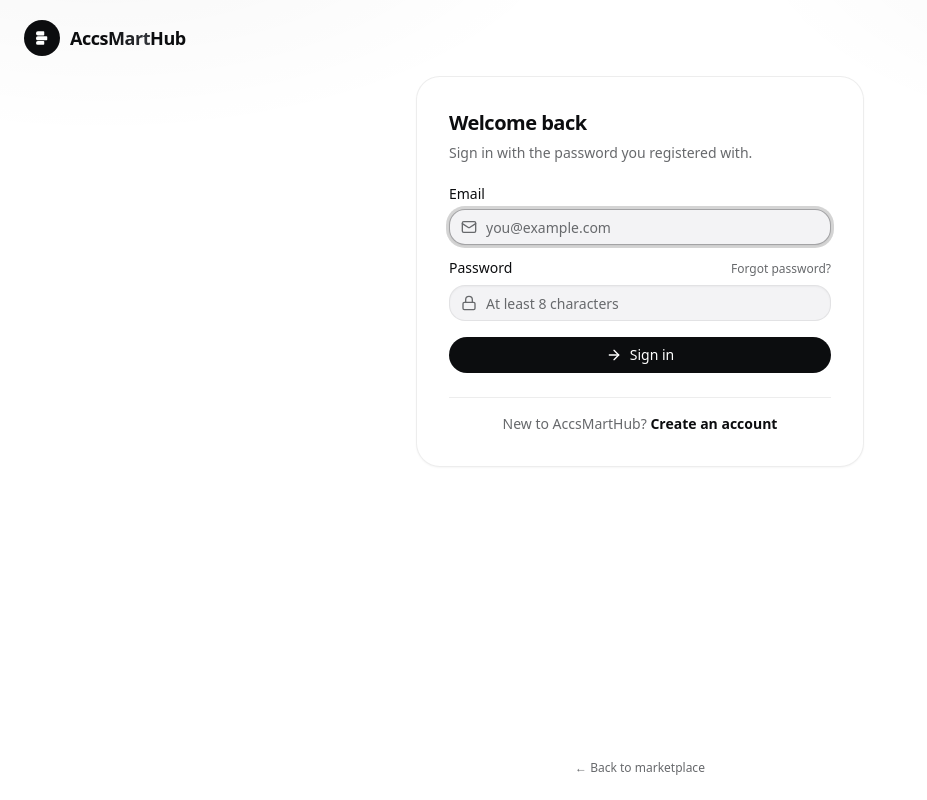
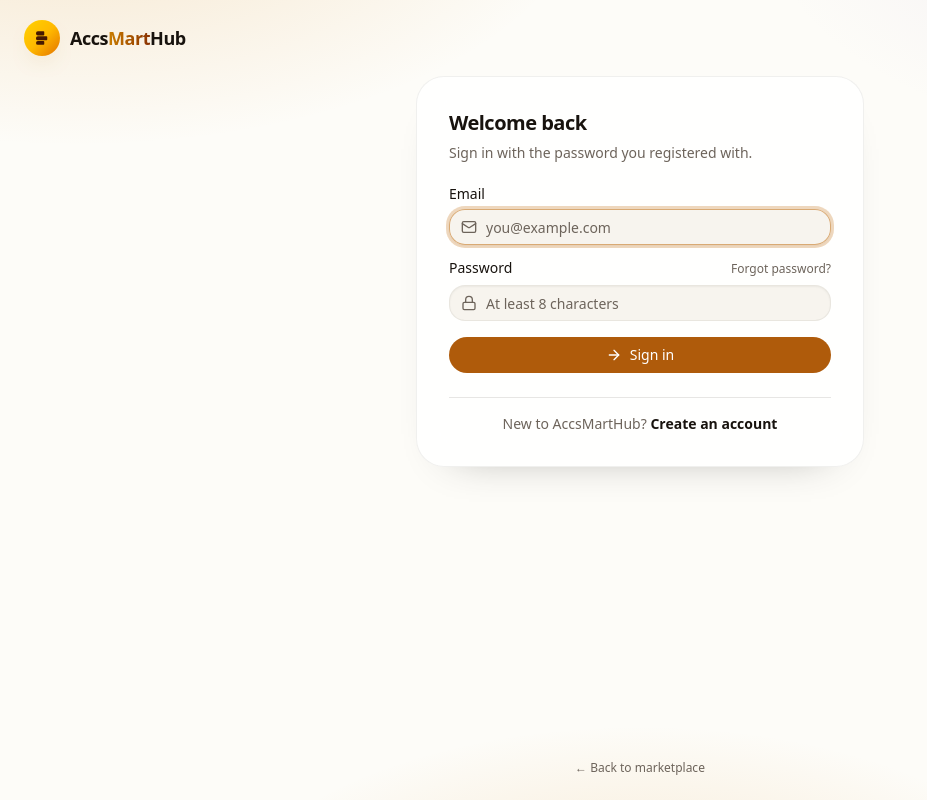
Before and after one commit to Legendbhai1/accsmarthub, a React (Vite) app: page /auth in a window 1280 px wide. Shown: the whole page, without its empty margins (0-927 px from the left). Built offline with nearby package versions, Linux system fonts and the light colour scheme; no server answers.

Commit message:
Freebuff: Expected change: The whole site, not just seller

```diff
--- a/src/components/site/Logo.tsx
+++ b/src/components/site/Logo.tsx
@@ -8,8 +8,8 @@
       className={cn("group flex items-center gap-2.5 outline-none", className)}
       aria-label="AccsMartHub home"
     >
-      <span className="flex size-9 shrink-0 items-center justify-center rounded-xl bg-primary transition-transform duration-200 group-hover:scale-105">
-        <svg viewBox="0 0 24 24" className="size-4.5 text-primary-foreground" fill="currentColor" aria-hidden="true">
+      <span className="flex size-9 shrink-0 items-center justify-center rounded-xl bg-gradient-to-br from-amber-300 via-amber-400 to-amber-600 shadow-[0_10px_24px_-14px_rgba(180,120,20,0.9)] transition-transform duration-200 group-hover:scale-105">
+        <svg viewBox="0 0 24 24" className="size-4.5 text-amber-950" fill="currentColor" aria-hidden="true">
           <path d="M4 5.5A2.5 2.5 0 0 1 6.5 3H14a1 1 0 0 1 1 1v3.5a1 1 0 0 1-1 1H6.5A2.5 2.5 0 0 1 4 6V5.5ZM4 12a2.5 2.5 0 0 1 2.5-2.5H18a1 1 0 0 1 1 1V14a1 1 0 0 1-1 1H6.5A2.5 2.5 0 0 1 4 12.5V12ZM4 18.5A2.5 2.5 0 0 1 6.5 16H14a1 1 0 0 1 1 1V20a1 1 0 0 1-1 1H6.5A2.5 2.5 0 0 1 4 18.5Z" />
         </svg>
       </span>
--- a/src/components/site/MobileTabBar.tsx
+++ b/src/components/site/MobileTabBar.tsx
@@ -45,7 +45,7 @@
       aria-label="Primary"
       className="fixed inset-x-0 bottom-0 z-40 flex justify-center px-4 pb-4 md:hidden"
     >
-      <div className="grid w-full max-w-md grid-cols-4 gap-1 rounded-full border border-border bg-card p-1.5 shadow-[0_10px_30px_-12px_rgba(21,23,43,0.35)]">
+      <div className="grid w-full max-w-md grid-cols-4 gap-1 rounded-full border border-border bg-card/85 p-1.5 shadow-[0_14px_36px_-14px_rgba(0,0,0,0.5)] backdrop-blur-2xl">
         {MOBILE_TABS.map(({ label, to, icon: Icon }) => (
           <NavLink
             key={label}
@@ -55,7 +55,7 @@
             className={cn(
               "flex flex-col items-center gap-1 rounded-full px-1 py-2 text-[10px] font-medium text-muted-foreground transition-colors hover:bg-muted hover:text-foreground",
               isTabActive(to, pathname) &&
-                "bg-primary text-primary-foreground hover:bg-primary hover:text-primary-foreground",
+                "bg-gradient-to-br from-amber-300 via-amber-400 to-amber-600 text-amber-950 hover:from-amber-300 hover:to-amber-600 hover:text-amber-950",
             )}
           >
             <Icon className="size-4.5" />
--- a/src/components/site/SiteFooter.tsx
+++ b/src/components/site/SiteFooter.tsx
@@ -56,7 +56,7 @@
                   key={brand}
                   href="#"
                   aria-label={label}
-                  className="flex size-10 items-center justify-center rounded-full border border-border bg-muted/40 text-muted-foreground transition-colors hover:bg-muted hover:text-foreground"
+                  className="flex size-10 items-center justify-center rounded-full border border-border/70 bg-card/60 text-muted-foreground backdrop-blur-xl transition-colors hover:border-amber-500/40 hover:bg-amber-400/10 hover:text-foreground"
                 >
                   <BrandMark brand={brand} className="size-4" />
                 </a>
--- a/src/components/site/TopMenu.tsx
+++ b/src/components/site/TopMenu.tsx
@@ -49,7 +49,7 @@
           aria-label="Open menu"
           aria-haspopup="menu"
           className={cn(
-            "flex size-10 items-center justify-center rounded-full border border-border bg-card text-foreground transition-colors hover:bg-muted",
+            "flex size-10 items-center justify-center rounded-full border border-border/70 bg-card/70 text-foreground backdrop-blur-xl transition-colors hover:border-amber-500/40 hover:bg-amber-400/10",
             className,
           )}
         >
--- a/src/index.css
+++ b/src/index.css
@@ -42,116 +42,136 @@
   --color-sidebar-ring: var(--sidebar-ring);
 }
 
-/* CHANGE VALUES FOR THEME — AccsMartHub: monochrome app-shell theme.
-   White canvas, near-black primary, hairline borders, light-gray fills.
-   Red is reserved for accents (favourites, destructive, live status). */
+/* CHANGE VALUES FOR THEME — AccsMartHub: an app-wide "gilded glass" theme.
+   Warm ivory canvas in light, deep espresso charcoal in dark, one gold accent,
+   and translucent blurred panels in both. Every page, rail, top bar and card
+   reads its colours from these tokens, so the public site, the marketplace,
+   the buyer dashboard, the admin panel and the seller studio stay one product
+   instead of four skins. */
 :root {
-  --radius: 1rem;
+  --radius: 1.25rem;
 
-  /* Ambient glow behind the hero, the scrollbar thumb, and the two brand
-     surfaces. Kept as tokens because all of them need to invert in dark mode
-     without the utilities below having to know about the theme. */
-  --glow: oklch(0 0 0 / 4%);
-  --scroll-thumb: oklch(0 0 0 / 18%);
-  --gradient-from: oklch(0.16 0.005 265);
-  --gradient-to: oklch(0.34 0.01 265);
-  --ink-panel-bg: oklch(0.16 0.005 265);
-  --ink-panel-border: oklch(0 0 0 / 8%);
-  --ink-panel-fg: oklch(1 0 0);
+  /* The shared panel recipe. `.glass`, `.panel`, `.card`, the rails and the
+     top bars all paint from these three, which is what keeps the studio and
+     the rest of the app on the same surface. */
+  --surface: color-mix(in oklab, var(--card) 84%, transparent);
+  --surface-strong: color-mix(in oklab, var(--card) 94%, transparent);
+  --hairline: color-mix(in oklab, var(--border) 62%, transparent);
+  --glass-blur: 18px;
 
-  --background: oklch(1 0 0);
-  --foreground: oklch(0.16 0.005 265);
+  /* Ambient washes behind the page (gold, violet) and the two brand surfaces.
+     Tokens because every one of them inverts in dark mode without the
+     utilities having to know which theme is active. */
+  --glow: oklch(0.72 0.14 72 / 22%);
+  --glow-2: oklch(0.68 0.1 300 / 13%);
+  --scroll-thumb: oklch(0.45 0.03 70 / 22%);
+  --gradient-from: oklch(0.66 0.15 70);
+  --gradient-to: oklch(0.44 0.13 42);
+  --ink-panel-bg: oklch(0.19 0.02 60);
+  --ink-panel-border: oklch(0.8 0.14 80 / 24%);
+  --ink-panel-fg: oklch(0.98 0.008 85);
+
+  --background: oklch(0.99 0.005 85);
+  --foreground: oklch(0.19 0.012 65);
   --card: oklch(1 0 0);
-  --card-foreground: oklch(0.16 0.005 265);
+  --card-foreground: oklch(0.19 0.012 65);
   --popover: oklch(1 0 0);
-  --popover-foreground: oklch(0.16 0.005 265);
+  --popover-foreground: oklch(0.19 0.012 65);
 
-  /* Near-black primary: solid pill buttons like the reference "Add to cart". */
-  --primary: oklch(0.16 0.005 265);
+  /* Gold. `--primary` is the accent everywhere: solid pills, active nav, the
+     brand mark and the ~30 icon accents written as `text-primary`.
+
+     On the light canvas it is a deep amber so those accents stay legible on
+     white (a pale gold would wash out to ~1.9:1), and its foreground is white.
+     In dark mode it lifts to a bright gold with near-black text — the same
+     inversion the old ink/white primary used, so solid pills keep their punch
+     against the canvas instead of vanishing into it. */
+  --primary: oklch(0.56 0.135 55);
   --primary-foreground: oklch(1 0 0);
 
-  --secondary: oklch(0.968 0.002 265);
-  --secondary-foreground: oklch(0.16 0.005 265);
+  --secondary: oklch(0.97 0.008 85);
+  --secondary-foreground: oklch(0.19 0.012 65);
 
-  /* App surface gray used for wells, icon circles and neutral fills. */
-  --muted: oklch(0.965 0.002 265);
-  --muted-foreground: oklch(0.52 0.005 265);
+  /* App surface used for wells, icon circles and neutral fills. */
+  --muted: oklch(0.965 0.01 85);
+  --muted-foreground: oklch(0.51 0.018 70);
 
-  --accent: oklch(0.955 0.002 265);
-  --accent-foreground: oklch(0.16 0.005 265);
+  --accent: oklch(0.955 0.022 85);
+  --accent-foreground: oklch(0.19 0.012 65);
 
   --destructive: oklch(0.58 0.21 20);
-  --border: oklch(0 0 0 / 7%);
-  --input: oklch(0 0 0 / 9%);
-  --ring: oklch(0.16 0.005 265 / 35%);
+  --border: oklch(0.24 0.02 70 / 11%);
+  --input: oklch(0.24 0.02 70 / 13%);
+  --ring: oklch(0.62 0.14 60 / 55%);
 
-  --chart-1: oklch(0.16 0.005 265);
+  --chart-1: oklch(0.62 0.14 58);
   --chart-2: oklch(0.62 0.11 160);
-  --chart-3: oklch(0.72 0.13 80);
+  --chart-3: oklch(0.62 0.13 42);
   --chart-4: oklch(0.62 0.15 300);
   --chart-5: oklch(0.58 0.21 20);
 
-  --sidebar: oklch(1 0 0);
-  --sidebar-foreground: oklch(0.16 0.005 265);
-  --sidebar-primary: oklch(0.16 0.005 265);
+  --sidebar: color-mix(in oklab, oklch(1 0 0) 88%, transparent);
+  --sidebar-foreground: oklch(0.19 0.012 65);
+  --sidebar-primary: oklch(0.56 0.135 55);
   --sidebar-primary-foreground: oklch(1 0 0);
-  --sidebar-accent: oklch(0.965 0.002 265);
-  --sidebar-accent-foreground: oklch(0.16 0.005 265);
-  --sidebar-border: oklch(0 0 0 / 7%);
-  --sidebar-ring: oklch(0.16 0.005 265 / 35%);
+  --sidebar-accent: oklch(0.965 0.01 85);
+  --sidebar-accent-foreground: oklch(0.19 0.012 65);
+  --sidebar-border: oklch(0.24 0.02 70 / 11%);
+  --sidebar-ring: oklch(0.62 0.14 60 / 55%);
 }
 
-/* Dark mode. Same monochrome app-shell language, inverted: near-black canvas,
-   raised surfaces one step lighter, and `--primary` becomes near-WHITE so
-   solid pill buttons ("View Details", active tab) keep the same strong
-   contrast they have in light mode instead of vanishing into the canvas. */
+/* Dark mode. Same gilded-glass language, inverted: espresso canvas, raised
+   surfaces one step lighter, and `--primary` becomes a brighter gold that
+   still carries near-black text, so solid pills keep their contrast instead
+   of washing out against the canvas. */
 .dark {
-  --glow: oklch(1 0 0 / 5%);
-  --scroll-thumb: oklch(1 0 0 / 22%);
-  --gradient-from: oklch(0.965 0.002 265);
-  --gradient-to: oklch(0.7 0.006 265);
-  --ink-panel-bg: oklch(0.225 0.006 265);
-  --ink-panel-border: oklch(1 0 0 / 13%);
-  --ink-panel-fg: oklch(0.965 0.002 265);
+  --glow: oklch(0.82 0.15 80 / 22%);
+  --glow-2: oklch(0.72 0.12 300 / 16%);
+  --scroll-thumb: oklch(1 0 0 / 24%);
+  --gradient-from: oklch(0.9 0.13 90);
+  --gradient-to: oklch(0.7 0.15 58);
+  --ink-panel-bg: oklch(0.225 0.02 70);
+  --ink-panel-border: oklch(0.85 0.14 82 / 26%);
+  --ink-panel-fg: oklch(0.98 0.008 85);
 
-  --background: oklch(0.145 0.005 265);
-  --foreground: oklch(0.965 0.002 265);
-  --card: oklch(0.188 0.006 265);
-  --card-foreground: oklch(0.965 0.002 265);
-  --popover: oklch(0.188 0.006 265);
-  --popover-foreground: oklch(0.965 0.002 265);
+  --background: oklch(0.15 0.012 70);
+  --foreground: oklch(0.97 0.008 85);
+  --card: oklch(0.2 0.013 70);
+  --card-foreground: oklch(0.97 0.008 85);
+  --popover: oklch(0.215 0.013 70);
+  --popover-foreground: oklch(0.97 0.008 85);
 
-  --primary: oklch(0.965 0.002 265);
-  --primary-foreground: oklch(0.16 0.005 265);
+  --primary: oklch(0.84 0.14 82);
+  --primary-foreground: oklch(0.19 0.03 65);
 
-  --secondary: oklch(0.243 0.006 265);
-  --secondary-foreground: oklch(0.965 0.002 265);
+  --secondary: oklch(0.255 0.013 70);
+  --secondary-foreground: oklch(0.97 0.008 85);
 
-  --muted: oklch(0.235 0.006 265);
-  --muted-foreground: oklch(0.685 0.005 265);
+  --muted: oklch(0.245 0.013 70);
+  --muted-foreground: oklch(0.73 0.014 80);
 
-  --accent: oklch(0.278 0.006 265);
-  --accent-foreground: oklch(0.965 0.002 265);
+  --accent: oklch(0.3 0.016 70);
+  --accent-foreground: oklch(0.97 0.008 85);
 
   --destructive: oklch(0.66 0.19 22);
-  --border: oklch(1 0 0 / 11%);
-  --input: oklch(1 0 0 / 14%);
-  --ring: oklch(0.965 0.002 265 / 45%);
+  --border: oklch(1 0 0 / 12%);
+  --input: oklch(1 0 0 / 15%);
+  --ring: oklch(0.84 0.14 82 / 55%);
 
-  --chart-1: oklch(0.965 0.002 265);
+  --chart-1: oklch(0.84 0.14 82);
   --chart-2: oklch(0.7 0.11 160);
-  --chart-3: oklch(0.78 0.13 80);
+  --chart-3: oklch(0.74 0.14 50);
   --chart-4: oklch(0.7 0.15 300);
   --chart-5: oklch(0.66 0.19 22);
 
-  --sidebar: oklch(0.168 0.006 265);
-  --sidebar-foreground: oklch(0.965 0.002 265);
-  --sidebar-primary: oklch(0.965 0.002 265);
-  --sidebar-primary-foreground: oklch(0.16 0.005 265);
-  --sidebar-accent: oklch(0.243 0.006 265);
-  --sidebar-accent-foreground: oklch(0.965 0.002 265);
-  --sidebar-border: oklch(1 0 0 / 11%);
-  --sidebar-ring: oklch(0.965 0.002 265 / 45%);
+  --sidebar: color-mix(in oklab, oklch(0.2 0.013 70) 88%, transparent);
+  --sidebar-foreground: oklch(0.97 0.008 85);
+  --sidebar-primary: oklch(0.84 0.14 82);
+  --sidebar-primary-foreground: oklch(0.19 0.03 65);
+  --sidebar-accent: oklch(0.265 0.013 70);
+  --sidebar-accent-foreground: oklch(0.97 0.008 85);
+  --sidebar-border: oklch(1 0 0 / 12%);
+  --sidebar-ring: oklch(0.84 0.14 82 / 55%);
 }
 
 @layer base {
@@ -163,9 +183,13 @@
   }
   body {
     @apply bg-background text-foreground antialiased;
+    /* The site-wide ambient wash. Because it lives on <body> and is fixed, it
+       sits behind every route — public pages, marketplace, dashboards and the
+       seller studio alike — so no shell has to render its own layer. */
     background-image:
-      radial-gradient(52rem 26rem at 8% -14%, var(--glow), transparent 60%),
-      radial-gradient(46rem 24rem at 92% -10%, var(--glow), transparent 60%);
+      radial-gradient(52rem 26rem at 6% -14%, var(--glow), transparent 62%),
+      radial-gradient(46rem 24rem at 94% -10%, var(--glow-2), transparent 60%),
+      radial-gradient(44rem 22rem at 50% 118%, var(--glow), transparent 62%);
     background-attachment: fixed;
   }
   button:not([disabled]),
@@ -173,7 +197,7 @@
     cursor: pointer;
   }
   ::selection {
-    background: color-mix(in oklab, var(--primary) 22%, transparent);
+    background: color-mix(in oklab, var(--primary) 32%, transparent);
   }
   ::-webkit-scrollbar {
     width: 10px;
@@ -189,14 +213,17 @@
 }
 
 @layer utilities {
-  /* Flat card surface — white with a hairline border, minimal shadow.
-     Radius lives here (not on the element) because this custom utility is
-     emitted after Tailwind's generated ones and would win over `rounded-*`. */
+  /* The shared panel surface: translucent, hairline-bordered, blurred. Used
+     by the public site, both dashboards and the seller studio, so a card looks
+     the same everywhere. Radius lives here (not on the element) because this
+     custom utility is emitted after Tailwind's generated ones and would win
+     over `rounded-*`. */
   .glass {
-    background: var(--card);
-    border: 1px solid var(--border);
-    box-shadow: 0 1px 2px oklch(0 0 0 / 4%);
-    border-radius: 1.5rem;
+    background: var(--surface);
+    border: 1px solid var(--hairline);
+    box-shadow: 0 20px 44px -38px oklch(0 0 0 / 45%);
+    border-radius: 1.75rem;
+    backdrop-filter: blur(var(--glass-blur));
   }
 
   /* Card with hover transition — subtle lift, matching the app-shell feel */
@@ -207,8 +234,8 @@
       transform 0.25s cubic-bezier(0.22, 1, 0.36, 1);
   }
   .glass-hover:hover {
-    border-color: color-mix(in oklab, var(--foreground) 18%, transparent);
-    box-shadow: 0 14px 30px -20px oklch(0 0 0 / 45%);
+    border-color: color-mix(in oklab, var(--primary) 45%, transparent);
+    box-shadow: 0 18px 34px -22px oklch(0 0 0 / 40%);
     transform: translateY(-2px);
   }
   @media (prefers-reduced-motion: reduce) {
@@ -217,22 +244,23 @@
     }
   }
 
-  /* Raised panel (sidebar shells, drawers) */
+  /* Raised translucent panel (sidebar shells, drawers, top bars) */
   .panel {
-    background: var(--card);
-    border: 1px solid var(--border);
-    border-radius: 1.5rem;
+    background: var(--surface-strong);
+    border: 1px solid var(--hairline);
+    border-radius: 1.75rem;
+    backdrop-filter: blur(20px);
   }
 
   /* Subtle inset well for inputs */
   .inset-well {
-    background: var(--muted);
-    border: 1px solid var(--border);
-    box-shadow: inset 0 1px 2px oklch(0 0 0 / 4%);
+    background: color-mix(in oklab, var(--muted) 88%, transparent);
+    border: 1px solid var(--hairline);
+    box-shadow: inset 0 1px 2px oklch(0 0 0 / 5%);
     border-radius: 1rem;
   }
 
-  /* Wordmark accent — near-black ink gradient */
+  /* Wordmark accent — brushed gold gradient */
   .text-gradient {
     background: linear-gradient(92deg, var(--gradient-from), var(--gradient-to));
     -webkit-background-clip: text;
@@ -240,12 +268,13 @@
     color: transparent;
   }
 
-  /* Dark block panel — solid near-black for CTA / hero contrast */
+  /* Dark block panel — espresso block with a gold hairline, for hero / CTA
+     contrast against the glass shells */
   .ink-panel {
     background: var(--ink-panel-bg);
     border: 1px solid var(--ink-panel-border);
     color: var(--ink-panel-fg);
-    border-radius: 1.25rem;
+    border-radius: 1.5rem;
   }
 
   /* Floating ambient orbs (hero art) */
@@ -282,21 +311,23 @@
 
   /* ------------------------------------------------------------------ */
   /* Seller studio                                                       */
-  /* A dedicated visual language for /seller so it reads as its own      */
-  /* workspace instead of a reskin of the buyer dashboard.               */
+  /* The studio runs on the same global glass now; these classes only     */
+  /* carry its own layout and ledger conventions.                        */
   /* ------------------------------------------------------------------ */
   .seller-studio {
-    --seller-surface: color-mix(in oklab, var(--card) 82%, transparent);
-    --seller-hairline: color-mix(in oklab, var(--border) 55%, transparent);
+    /* The rail and top bar read the shared panel recipe, so the studio is
+       literally the same surface as the buyer and admin shells. */
+    --seller-surface: var(--surface);
+    --seller-hairline: var(--hairline);
   }
 
   /* The studio's glass panel. Pages use it bare, so padding lives here. */
   .card {
-    background: var(--seller-surface, var(--card));
-    border: 1px solid var(--seller-hairline, var(--border));
+    background: var(--seller-surface, var(--surface));
+    border: 1px solid var(--seller-hairline, var(--hairline));
     box-shadow: 0 20px 45px -34px oklch(0 0 0 / 40%);
     border-radius: 1.75rem;
-    backdrop-filter: blur(16px);
+    backdrop-filter: blur(var(--glass-blur));
     padding: 1.5rem;
   }
 
@@ -312,7 +343,7 @@
 
   /* Studio navigation rail */
   .seller-sidebar {
-    background: color-mix(in oklab, var(--card) 88%, transparent);
+    background: var(--surface-strong);
   }
   .seller-brand-mark {
     border-radius: 0.9rem;
```
Also changed, not shown: src/components/common/Primitives.tsx (+7 -7 lines), src/components/dash/DashLayout.tsx (+22 -14 lines), src/components/site/SiteHeader.tsx (+4 -3 lines), src/pages/public/Home.tsx (+12 -8 lines), src/pages/public/Marketplace.tsx (+19 -10 lines), public/logo.svg, public/manifest.webmanifest, src/assets/logo.svg.
